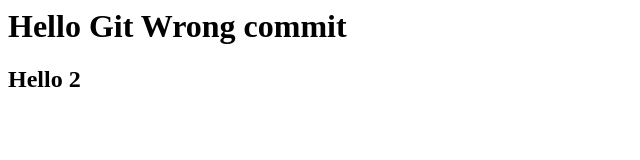
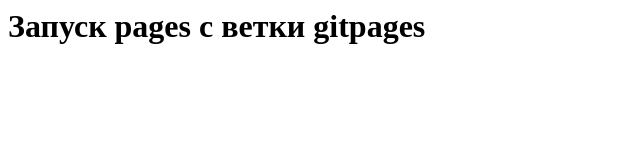
Before and after one commit to magajobina/git-sample, a plain HTML site: page index.html in a window 1280 px wide. Shown: the whole page, without its empty margins (0-640 px from the left). Drawn offline with Linux system fonts and the light colour scheme.

Commit message:
index.html доавлено про gitpages

```diff
--- a/index.html
+++ b/index.html
@@ -1,2 +1 @@
-<h1>Hello Git Wrong commit</h1>
-<h2>Hello 2</h2>
+<h1>Запуск pages с ветки gitpages</h1>
```
